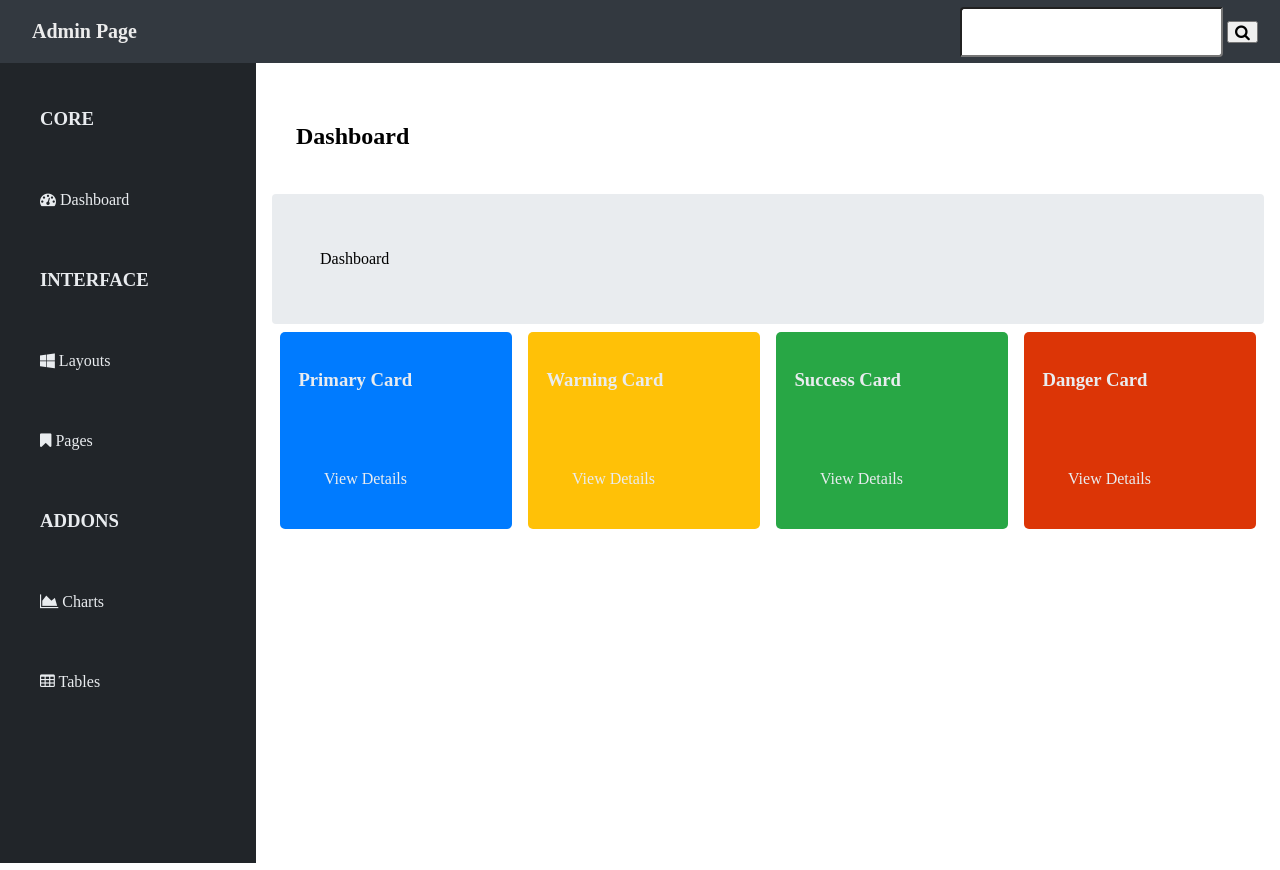
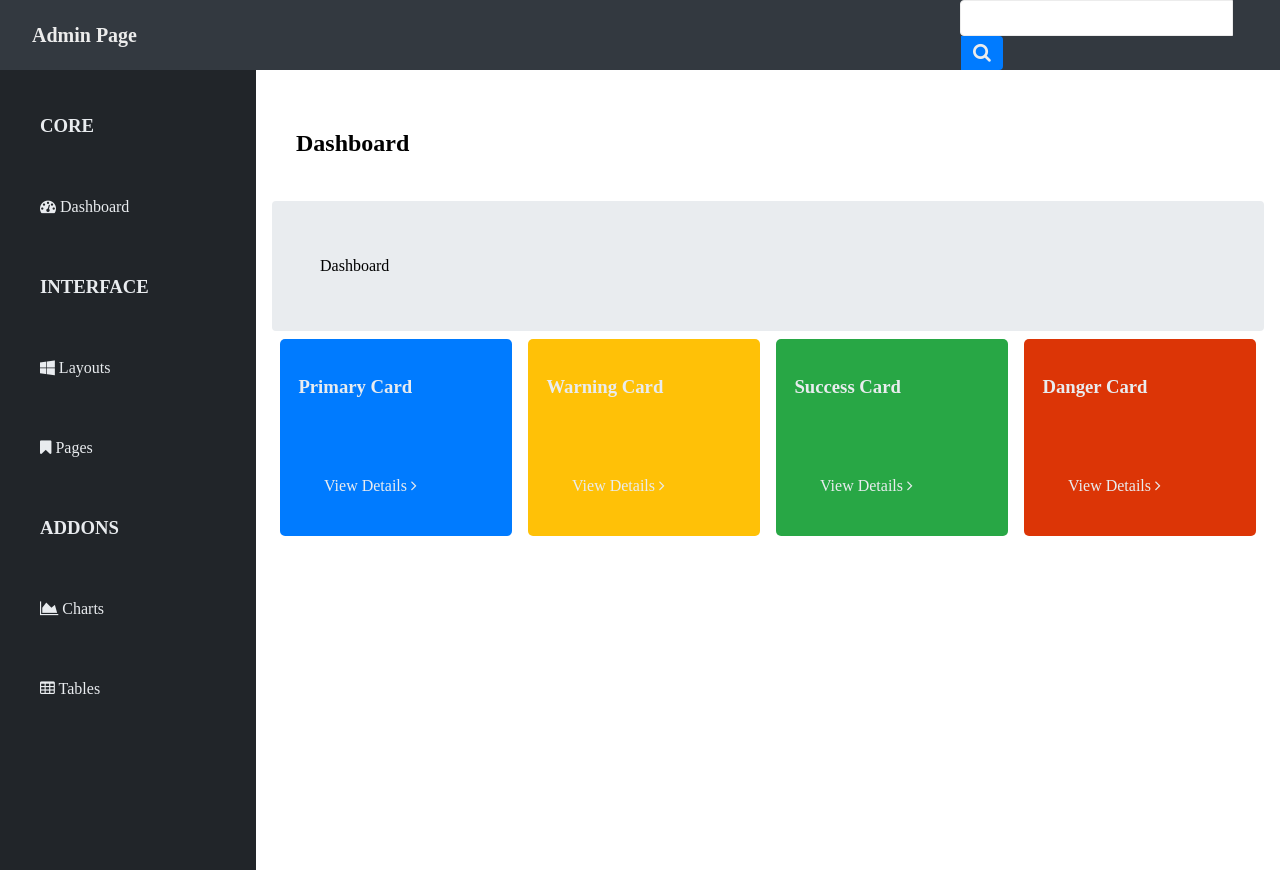
Before and after one commit to Emens7/project-css3-002-admin-template, a plain HTML site: page index.html in a window 1280 px wide. Drawn offline with Linux system fonts and the light colour scheme.

Commit message:
javitas left corner

```diff
--- a/css/style.css
+++ b/css/style.css
@@ -36,11 +36,13 @@ h1, p {
 
 .search__input {
     border-top-left-radius: 4px;
-    border-bottom-right-radius: 4px;
-    padding: 0.75rem 0.375rem;
+    border-bottom-left-radius: 4px;
+    border: solid 1px rgb(236, 236, 236);
+    padding: 0.375rem 0.75rem;
     font-size: 1.2rem;
     outline: none;
     transition: border-color .15s;
+    margin-right: 3px;
 }
 
 .search__input:focus{
@@ -48,8 +50,16 @@ h1, p {
 }
 
 .search__btn {
-    background-color: rgb(104, 132, 161);
+    background-color: rgb(0, 123, 255);
+    outline: none;
     text-align: center;
+    border-top-right-radius: 4px;
+    border-bottom-right-radius: 4px;
+    padding: 0.375rem 0.75rem;
+    font-size: 1.2rem;
+    color: rgb(236, 236, 236);
+    border: none;
+    margin-left: 1px;
 }
 
 .content {
@@ -61,6 +71,7 @@ h1, p {
 .main {
     display: flex;
     flex-direction: row;
+    height: 100%;
 }
 
 .aside {
--- a/index.html
+++ b/index.html
@@ -17,7 +17,7 @@
 
         <div class="header__search">
             <input class="search__input">
-            <button class="search__btn, fa fa-search"></button>
+            <button class="search__btn"> <i class="fa fa-search"></i></button>
         </div>
 
      </header>
@@ -62,7 +62,7 @@
                         </div>
 
                         <div class="card__bottom">
-                            <p>View Details</p>
+                            <p>View Details <i class="fa fa-angle-right"></i></p>
                         </div>
 
                 </div>
@@ -74,7 +74,8 @@
                             </div>
 
                             <div class="card__bottom">
-                                <p>View Details</p>
+                                <p>View Details <i class="fa fa-angle-right"></i></p>
+
                             </div>
                         </div>
 
@@ -85,7 +86,8 @@
                         </div>
 
                         <div class="card__bottom">
-                            <p>View Details</p>
+                            <p>View Details <i class="fa fa-angle-right"></i></p>
+
                         </div>
                     </div>
 
@@ -95,7 +97,8 @@
                             <h3>Danger Card</h3>
                         </div>
                         <div class="card__bottom">
-                            <p>View Details</p>
+                            <p>View Details <i class="fa fa-angle-right"></i></p>
+
                         </div>
                     </div>
 
```
